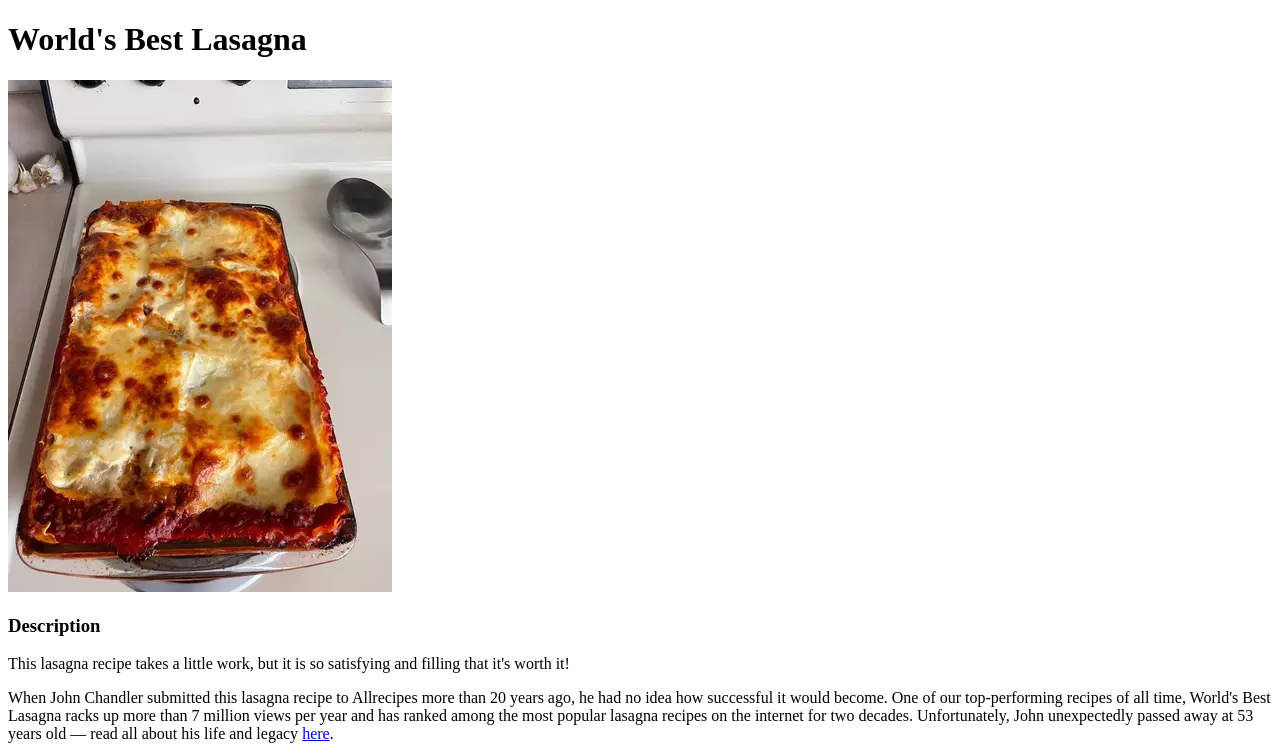
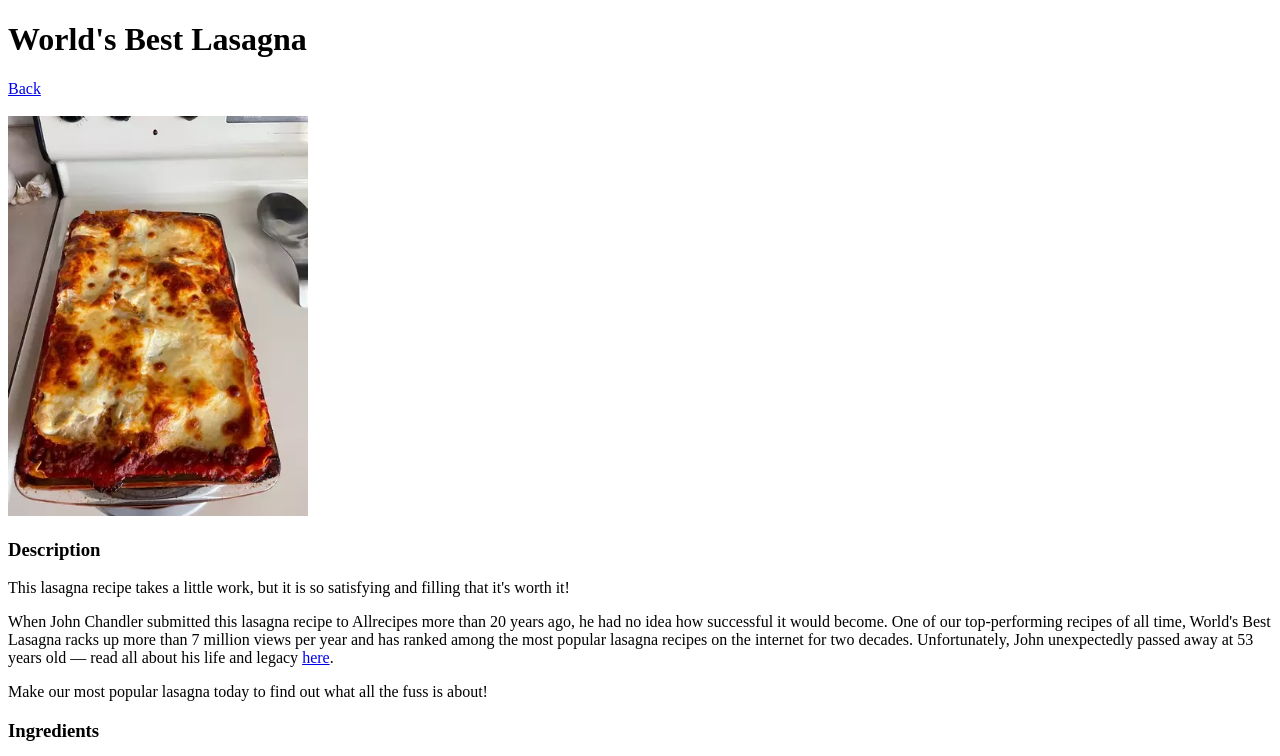
Before and after one commit to jenipdang/Odin_practices, a plain HTML site: page odin-recipes/recipes/lasagna.html in a window 1280 px wide. Shown: the top 756 px of the page. Drawn offline with Linux system fonts and the light colour scheme.

Commit message:
update the image size

```diff
--- a/odin-recipes/recipes/lasagna.html
+++ b/odin-recipes/recipes/lasagna.html
@@ -7,8 +7,12 @@
     <title>Lasagna</title>
 </head>
 <body>
-    <h1>World's Best Lasagna</h1>
-    <img src="../images/lasagna.jpg" alt="lasagna" />
+    <div>
+        <h1>World's Best Lasagna</h1>
+        <a href="/index.html">Back</a>
+    </div>
+    <br />
+    <img src="../images/lasagna.jpg" alt="lasagna" width="300"/>
 
     <h3>Description</h3>
         <p>This lasagna recipe takes a little work, but it is so satisfying and filling that it's worth it!</p>
```
